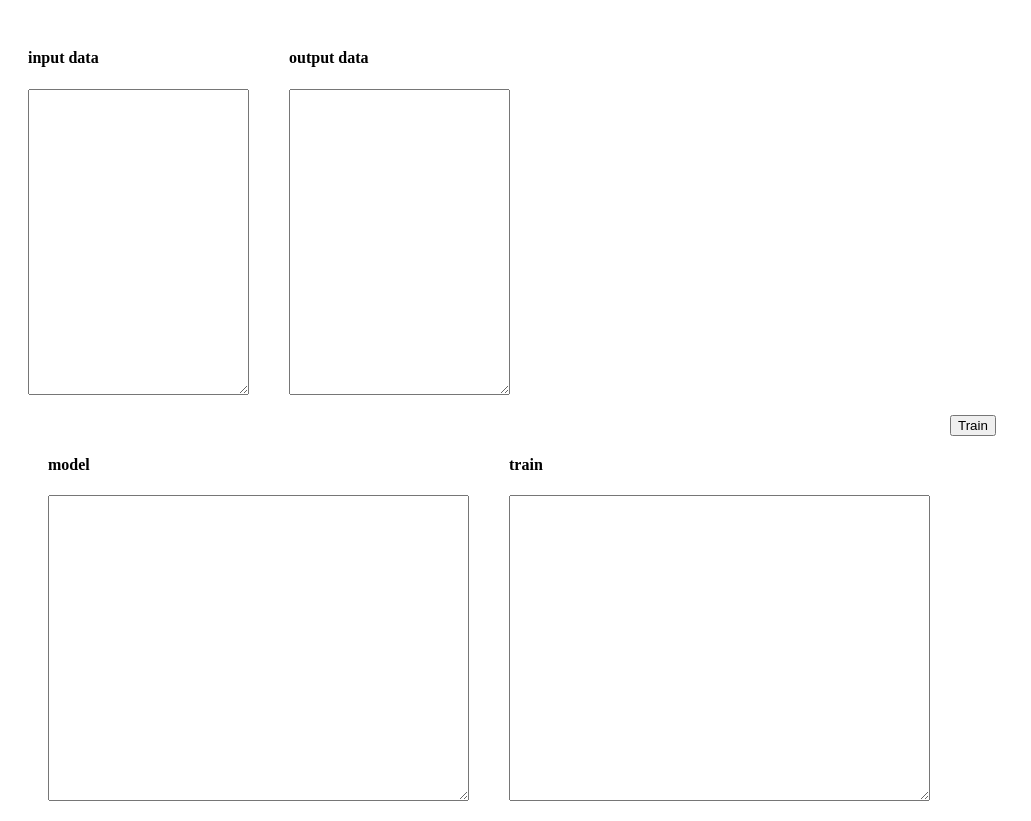
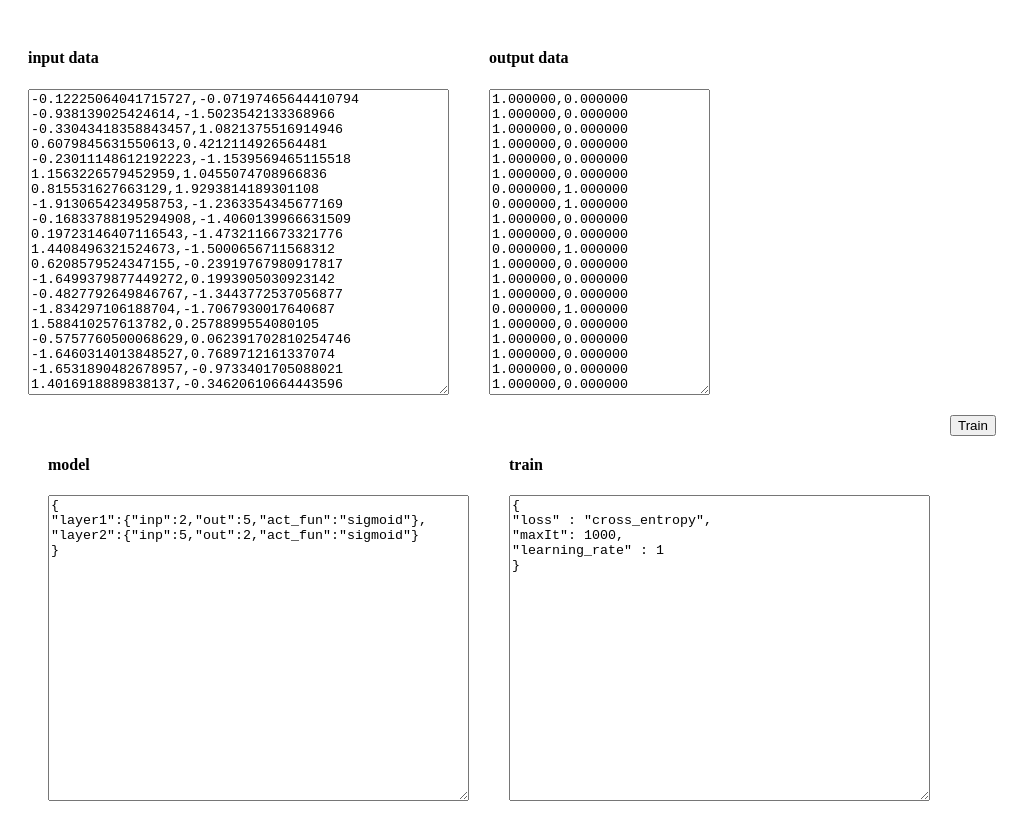
Before and after one commit to rengokuEnbashira/NeuralJS, a plain HTML site: page index.html in a window 1280 px wide. Shown: the whole page, without its empty margins (0-1031 px from the left). Drawn offline with Linux system fonts and the light colour scheme.

Commit message:
updating neural.js index.html and adding README.md

```diff
--- a/index.html
+++ b/index.html
@@ -7,21 +7,132 @@
     <div id="data" style="float:left;width:100%;">
       <div style="float:left;padding:20px;">
 	<h4>input data</h4>
-	<textarea id="input-data" rows=20 cols=25></textarea>
+	<textarea id="input-data" rows=20 cols=50>
+-0.12225064041715727,-0.07197465644410794
+-0.938139025424614,-1.5023542133368966
+-0.33043418358843457,1.0821375516914946
+0.6079845631550613,0.4212114926564481
+-0.23011148612192223,-1.1539569465115518
+1.1563226579452959,1.0455074708966836
+0.815531627663129,1.9293814189301108
+-1.9130654234958753,-1.2363354345677169
+-0.16833788195294908,-1.4060139966631509
+0.19723146407116543,-1.4732116673321776
+1.4408496321524673,-1.5000656711568312
+0.6208579524347155,-0.23919767980917817
+-1.6499379877449272,0.1993905030923142
+-0.4827792649846767,-1.3443772537056877
+-1.834297106188704,-1.7067930017640687
+1.588410257613782,0.2578899554080105
+-0.5757760500068629,0.062391702810254746
+-1.6460314013848527,0.7689712161337074
+-1.6531890482678957,-0.9733401705088021
+1.4016918889838137,-0.34620610664443596
+0.5737183127035062,1.7133220017584359
+1.0863736280982215,-1.171054814517031
+-1.0554250455581302,-1.6441519938936202
+0.95464085854604,0.4303252282555139
+1.5070772641151011,-0.6193319908054105
+0.38407378412188864,1.2793359263357176
+1.7030862629569663,-1.4363039346184614
+0.9020535055438792,-1.0355859877134233
+1.8746655815113864,1.4042697602258838
+-1.458909340999579,-1.3230612934939332
+-1.2030012541868942,1.318492501749466
+0.1935585192721616,-1.5094154236302768
+-0.6976924135251403,-0.7707200935394112
+0.6121595497217966,1.9185682612084682
+-1.2321063846856046,-1.3554268636932432
+1.8205998602512254,-0.2862957822431147
+1.976610019057368,1.659215590180294
+-1.3672087787877056,0.9738313369052829
+-1.523296998539604,-1.8137757253099256
+-0.016337900107519232,-1.9748980353992023
+0.3853432882566672,1.5974061009030835
+1.1791265195693494,1.777473831997996
+-0.5833481224180197,-1.9771469960211383
+0.4499134250002905,-1.652433857220379
+-1.8917869071205091,-1.759203002088869
+0.06337615066181579,-1.0333781931370383
+0.16088983465117268,0.9985102124615253
+1.3560969395717128,-1.883761127910459
+1.0909929473603515,1.1366050086531803
+1.327594014363557,1.8265925253472264</textarea>
       </div>
       <div style="float:left;padding:20px;">
 	<h4>output data</h4>
-	<textarea id="output-data" rows=20 cols=25></textarea>
+	<textarea id="output-data" rows=20 cols=25>
+1.000000,0.000000
+1.000000,0.000000
+1.000000,0.000000
+1.000000,0.000000
+1.000000,0.000000
+1.000000,0.000000
+0.000000,1.000000
+0.000000,1.000000
+1.000000,0.000000
+1.000000,0.000000
+0.000000,1.000000
+1.000000,0.000000
+1.000000,0.000000
+1.000000,0.000000
+0.000000,1.000000
+1.000000,0.000000
+1.000000,0.000000
+1.000000,0.000000
+1.000000,0.000000
+1.000000,0.000000
+1.000000,0.000000
+1.000000,0.000000
+1.000000,0.000000
+1.000000,0.000000
+1.000000,0.000000
+1.000000,0.000000
+0.000000,1.000000
+1.000000,0.000000
+0.000000,1.000000
+1.000000,0.000000
+1.000000,0.000000
+1.000000,0.000000
+1.000000,0.000000
+0.000000,1.000000
+1.000000,0.000000
+1.000000,0.000000
+0.000000,1.000000
+1.000000,0.000000
+0.000000,1.000000
+1.000000,0.000000
+1.000000,0.000000
+0.000000,1.000000
+0.000000,1.000000
+1.000000,0.000000
+0.000000,1.000000
+1.000000,0.000000
+1.000000,0.000000
+0.000000,1.000000
+1.000000,0.000000
+0.000000,1.000000</textarea>
       </div>
     </div>
     <div id="model-and-train" style="padding:20px;">
       <div style="float:left;padding:20px;">
 	<h4>model</h4>
-	<textarea id="model-details" rows=20 cols=50></textarea>
+	<textarea id="model-details" rows=20 cols=50>
+{
+"layer1":{"inp":2,"out":5,"act_fun":"sigmoid"},
+"layer2":{"inp":5,"out":2,"act_fun":"sigmoid"}
+}
+	</textarea>
       </div>
       <div style="float:left;padding:20px;">
 	<h4>train</h4>
-	<textarea id="train-details" rows=20 cols=50></textarea>
+	<textarea id="train-details" rows=20 cols=50>
+{
+"loss" : "cross_entropy",
+"maxIt": 1000,
+"learning_rate" : 1
+}
+	</textarea>
       </div>
     </div>
     <button id="train_btn" onclick=train()>Train</button>
@@ -38,6 +149,8 @@
 	  var out_set = new matrix();
 	  inp_set.from_string(inp_data);
 	  out_set.from_string(out_data);
+	  console.log(inp_set);
+	  console.log(out_set);
 
 	  var train_detail = document.getElementById("train-details").value;
 	  var train = JSON.parse(train_detail);
@@ -47,7 +160,6 @@
 	  var pred = model.predict(inp_set);
 	  console.log(pred);
       }
-      //model.parse()
     </script>
   </body>
 </html>
```
Also changed, not shown: 1 other file.
